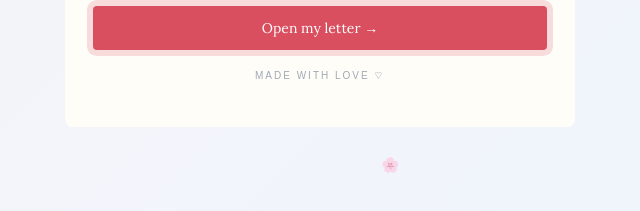
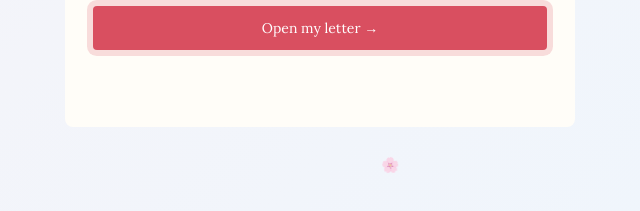
Before and after one commit to Qrmizt/Favboy, a plain HTML site: page index.html in a window 1280 px wide. Shown: the part 553-764 px from the top of the page, 320-960 px from the left. Drawn offline with Linux system fonts and the light colour scheme.

Commit message:
ปรับ

```diff
--- a/index.html
+++ b/index.html
@@ -382,7 +382,7 @@
         heartGif: "cute1.gif",
         subtitle: "there's something i want you to know",
         message:
-          "พี่ รู้ไรเปล่าา 5 เดือนละนะ \nขอบคุณที่เข้ามาเป็นส่วนหนึ่งในชีวิตเค้านะ ขอบคุณที่อยู่ข้าง ๆ กัน คอยให้กำลังใจเค้าไม่ว่าเรื่องอะไร\n เค้ารักพี่นะ ",
+          "พี่ รู้ไรเปล่าา 5 เดือนละนะ \nขอบคุณที่เข้ามาเป็นส่วนหนึ่งในชีวิตเค้านะ ขอบคุณที่อยู่ข้างๆกัน คอยให้กำลังใจเค้าไม่ว่าเรื่องอะไร\n เค้ารักพี่นะ ",
         signature: "♡",
         button: "Ruk Pi na",
         confetti: true
@@ -529,7 +529,7 @@
           </button>
         </div>
 
-        <div class="bottom-note">MADE WITH LOVE ♡</div>
+
       `;
 
       if (page.message) {
```
